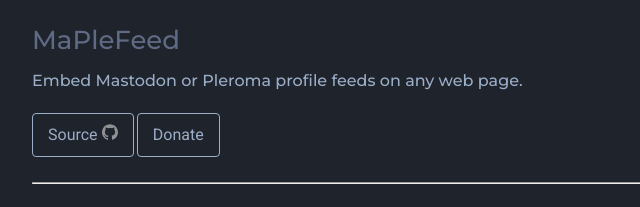
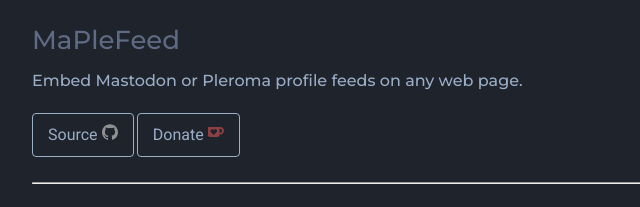
Before and after one commit to fenwick67/mastofeed, a website: page static/index.html in a window 1280 px wide. Shown: the top 207 px of the page, 208-848 px from the left. Drawn offline with Linux system fonts and the light colour scheme; a web font is replaced by a local one.

Commit message:
Update index.html

```diff
--- a/static/index.html
+++ b/static/index.html
@@ -14,7 +14,8 @@
 		<h4>Embed Mastodon or Pleroma profile feeds on any web page.</h4>
 		<a href="https://github.com/bihlink/maplefeed" target="_blank" class="cta button alt">Source <img
 				class="link-logo after" src="github-logo.svg" alt="Github Logo" data-reactid="19"></a>
-		<a href="https://coki.me/donate" target="_blank" class="cta button alt">Donate</a><br>
+		<a href="https://coki.me/donate" target="_blank" class="cta button alt">Donate <img
+				class="link-logo after" src="ko-fi.svg" alt="Ko-Fi Logo" data-reactid="19"></a><br>
 		<br>
 		<hr><br>
 		<form action="javascript:genUrl()">
```
